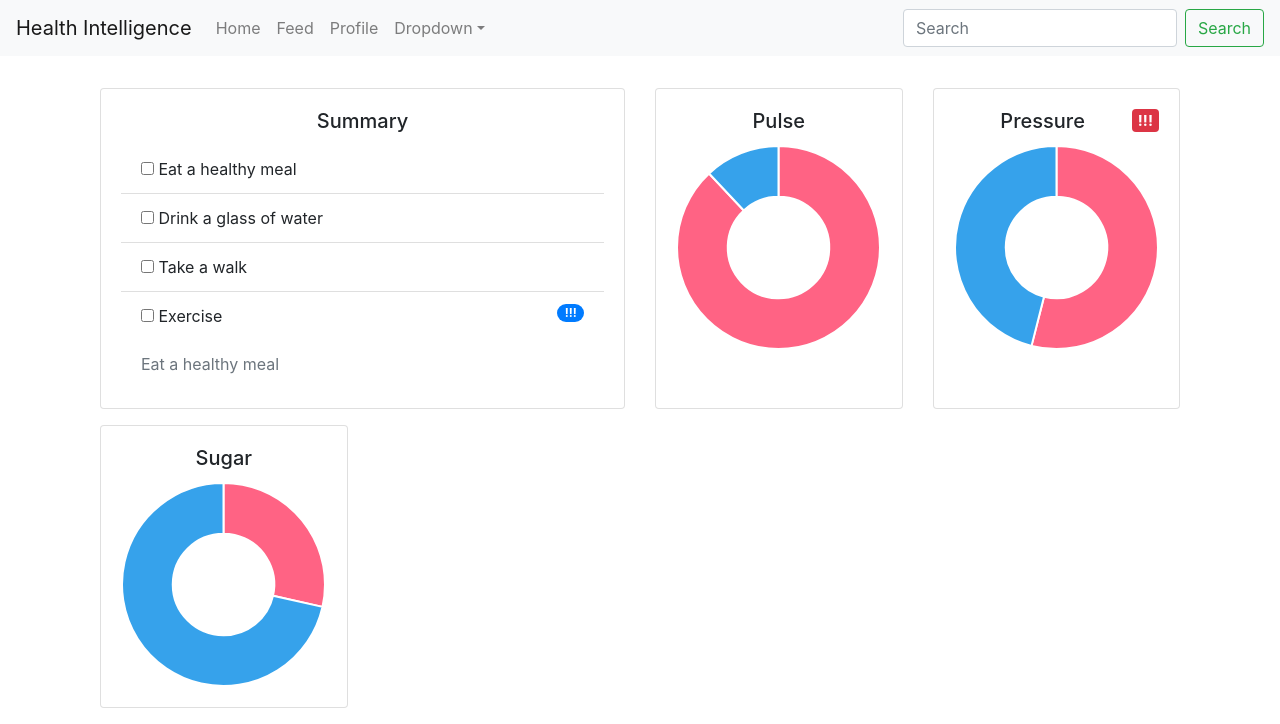
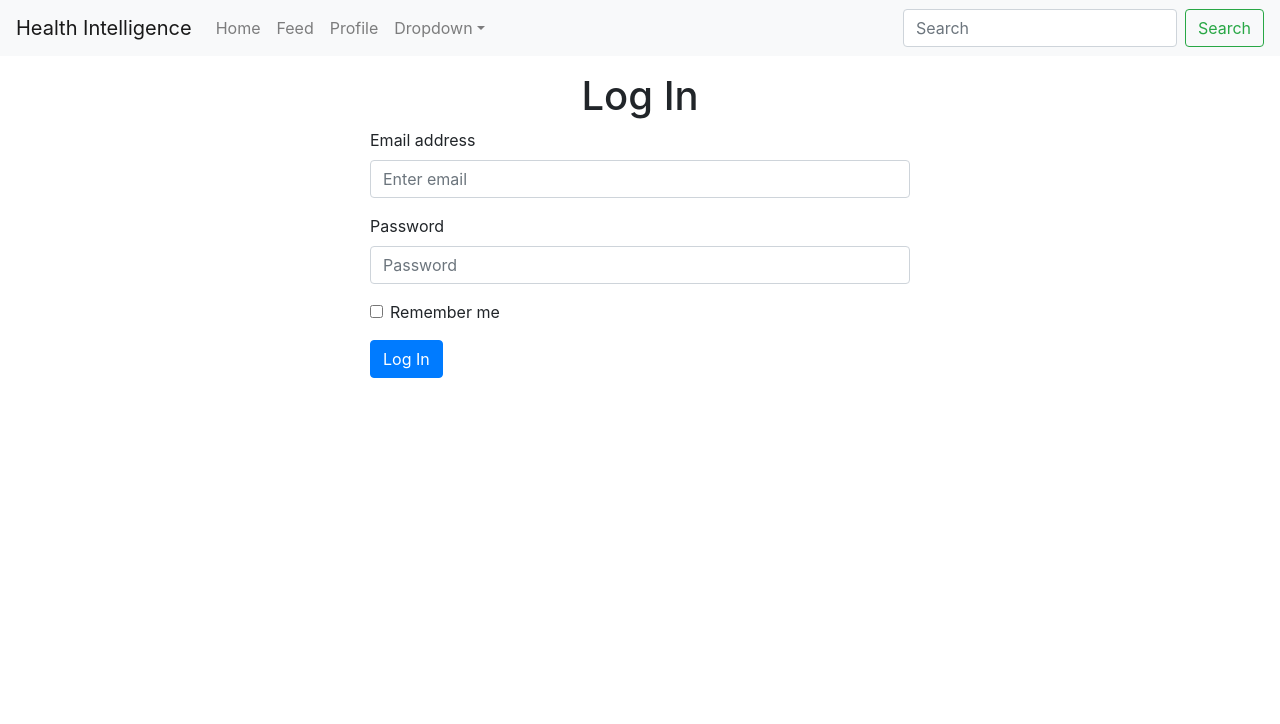
Before and after one commit to eduardvercaemer/itesm-hackathon-health-intelligence, a Next.js app: page / in a window 1280 px wide. Shown: the top 724 px of the page. Built offline with nearby package versions, Linux system fonts and the light colour scheme.

Commit message:
add: login landing page

```diff
--- a/components/main-dashboard.js
+++ b/components/main-dashboard.js
@@ -86,6 +86,8 @@ export default function MainDashboard() {
             <DummyChart />
           </DummyCard>
         ))}
+
+        <DummyCard />
       </Row>
     </Container>
   );
--- a/components/main-nav.js
+++ b/components/main-nav.js
@@ -9,11 +9,13 @@ import Link from "next/link";
 export default function MainNav() {
   return (
     <Navbar bg="light" expand="md">
-      <Navbar.Brand href="/">Health Intelligence</Navbar.Brand>
+      <Link href="/" passHref>
+        <Navbar.Brand>Health Intelligence</Navbar.Brand>
+      </Link>
       <Navbar.Toggle aria-controls="basic-navbar-nav" />
       <Navbar.Collapse id="basic-navbar-nav">
         <Nav className="mr-auto">
-          <Link href="/" passHref>
+          <Link href="/home" passHref>
             <Nav.Link>Home</Nav.Link>
           </Link>
           <Link href="/feed" passHref>
--- a/pages/index.js
+++ b/pages/index.js
@@ -1,32 +1,35 @@
-import { Container, Row, Col } from "react-bootstrap";
-import useSWR from "swr";
-import MainDashboard from "../components/main-dashboard";
+import { Col, Container, Row, Form, Button } from "react-bootstrap";
+import Link from "next/link";
 
-const fetcher = (...args) => fetch(...args).then((res) => res.json());
-
-const UserData = () => {
-  const { error, data } = useSWR("/api/user", fetcher);
-
-  if (error) return <div>failed to load</div>;
-  if (!data) return <div>loading...</div>;
-
-  return (
-    <ul>
-      {data.data.map((user) => (
-        <li key={user.username}>{user.username}</li>
-      ))}
-    </ul>
-  );
-};
-
-export default function Home() {
+// component centered in page with a form for username and password
+const LogIn = () => {
   return (
     <Container>
       <Row className="mt-3">
-        <Col>
-          <MainDashboard />
+        <Col md={6} className="mx-auto">
+          <h1 className="text-center">Log In</h1>
+          <Form>
+            <Form.Group controlId="formBasicEmail">
+              <Form.Label>Email address</Form.Label>
+              <Form.Control type="email" placeholder="Enter email" />
+            </Form.Group>
+            <Form.Group controlId="formBasicPassword">
+              <Form.Label>Password</Form.Label>
+              <Form.Control type="password" placeholder="Password" />
+            </Form.Group>
+            <Form.Group controlId="formBasicCheckbox">
+              <Form.Check type="checkbox" label="Remember me" />
+            </Form.Group>
+            <Link href="/home">
+              <Button variant="primary">Log In</Button>
+            </Link>
+          </Form>
         </Col>
       </Row>
     </Container>
   );
+};
+
+export default function Index() {
+  return <LogIn />;
 }
```
Also changed, not shown: pages/home.js (added, +14 -0 lines).
